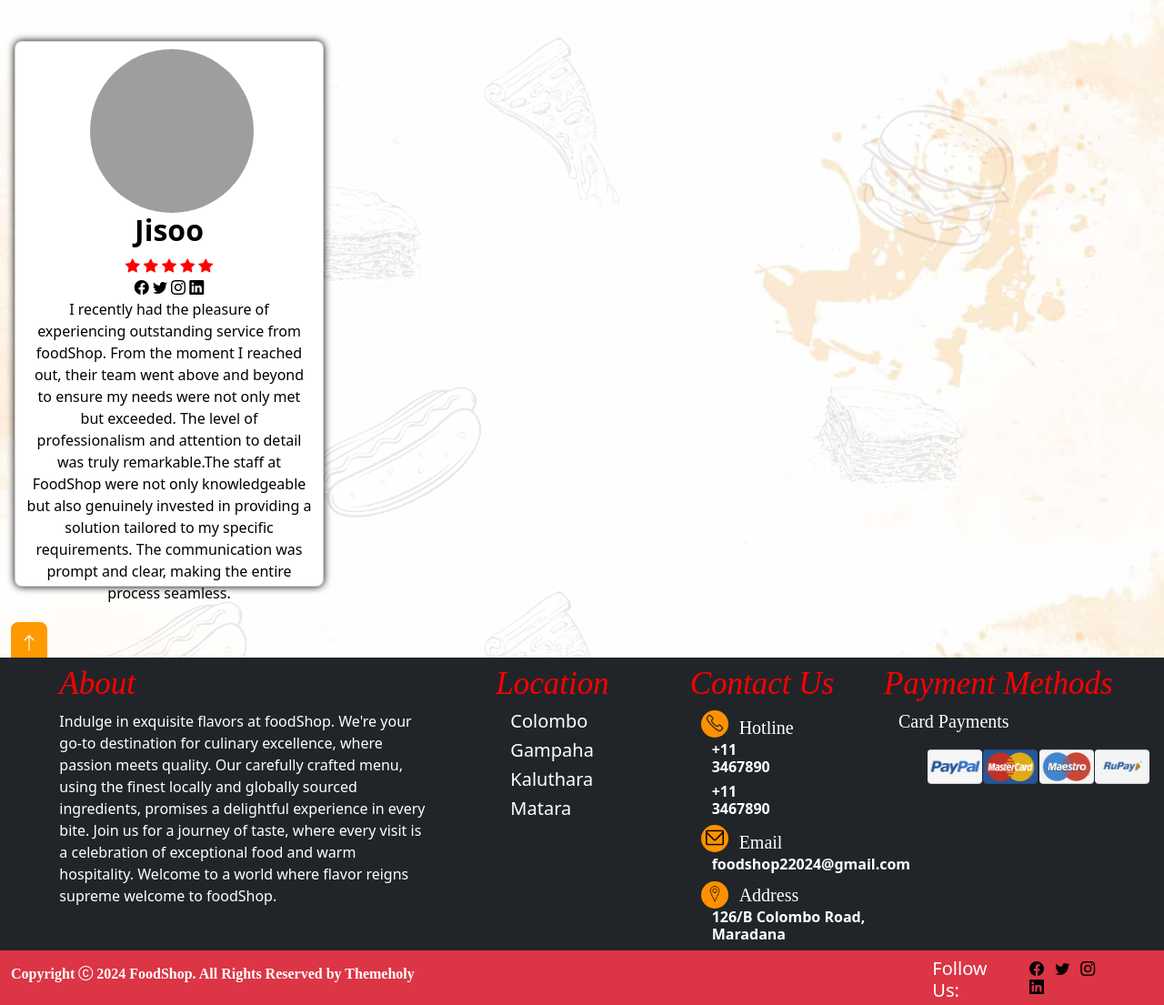
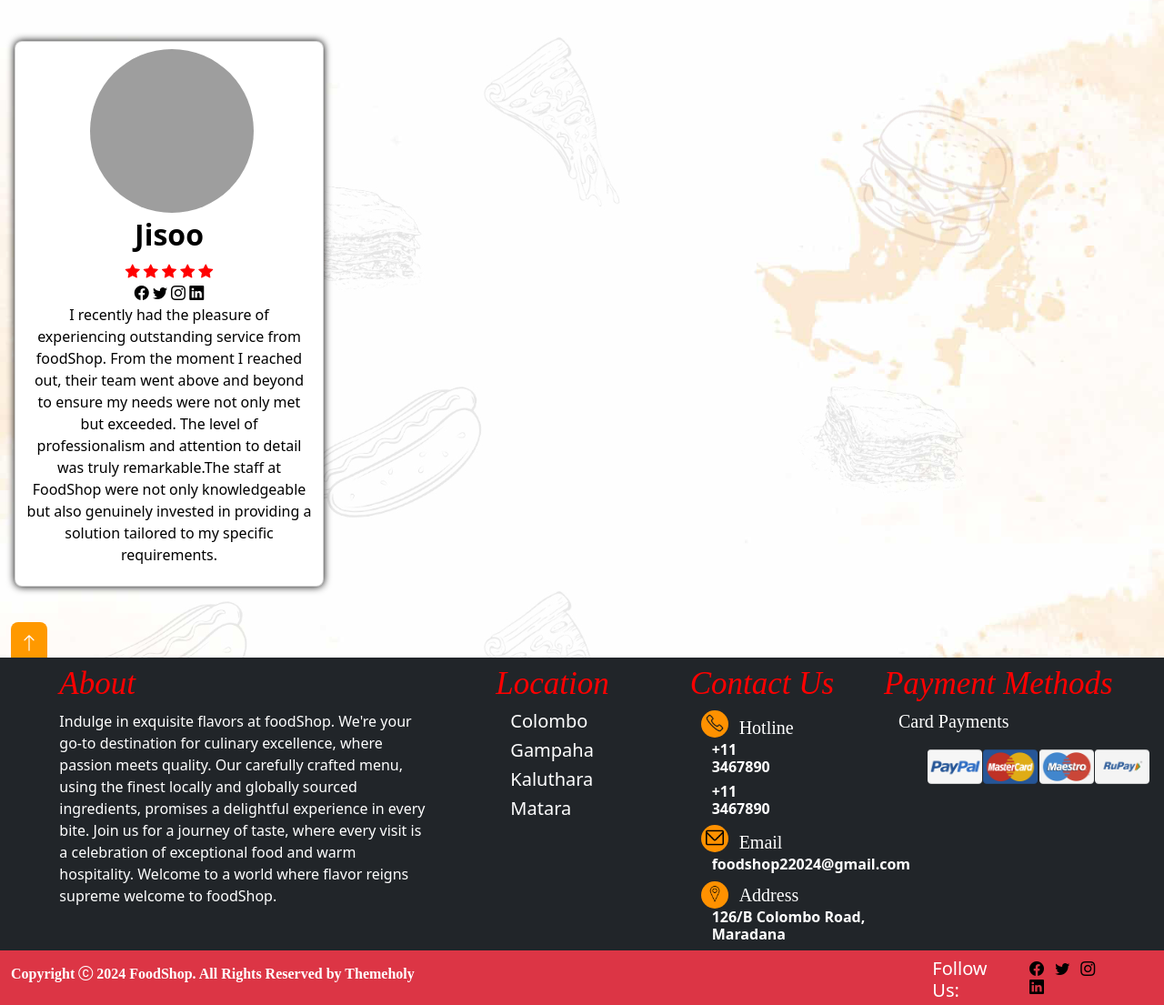
Before and after one commit to BPBhanuka/FoodShop, a PHP site: page / in a window 1280 px wide. Shown: the part 5395-6500 px from the top of the page at 91% size. Run offline with PHP 8.4, Linux system fonts and the light colour scheme; grey boxes are pictures that could not be loaded.

Commit message:
Update index.php

```diff
--- a/index.php
+++ b/index.php
@@ -1007,7 +1007,6 @@
                                     From the moment I reached out, their team went above and beyond to ensure my needs were not only met but exceeded.
                                     The level of professionalism and attention to detail was truly remarkable.The staff at FoodShop were not only
                                     knowledgeable but also genuinely invested in providing a solution tailored to my specific requirements.
-                                    The communication was prompt and clear, making the entire process seamless.
                                 </p>
                             </div>
                         </div>
```
